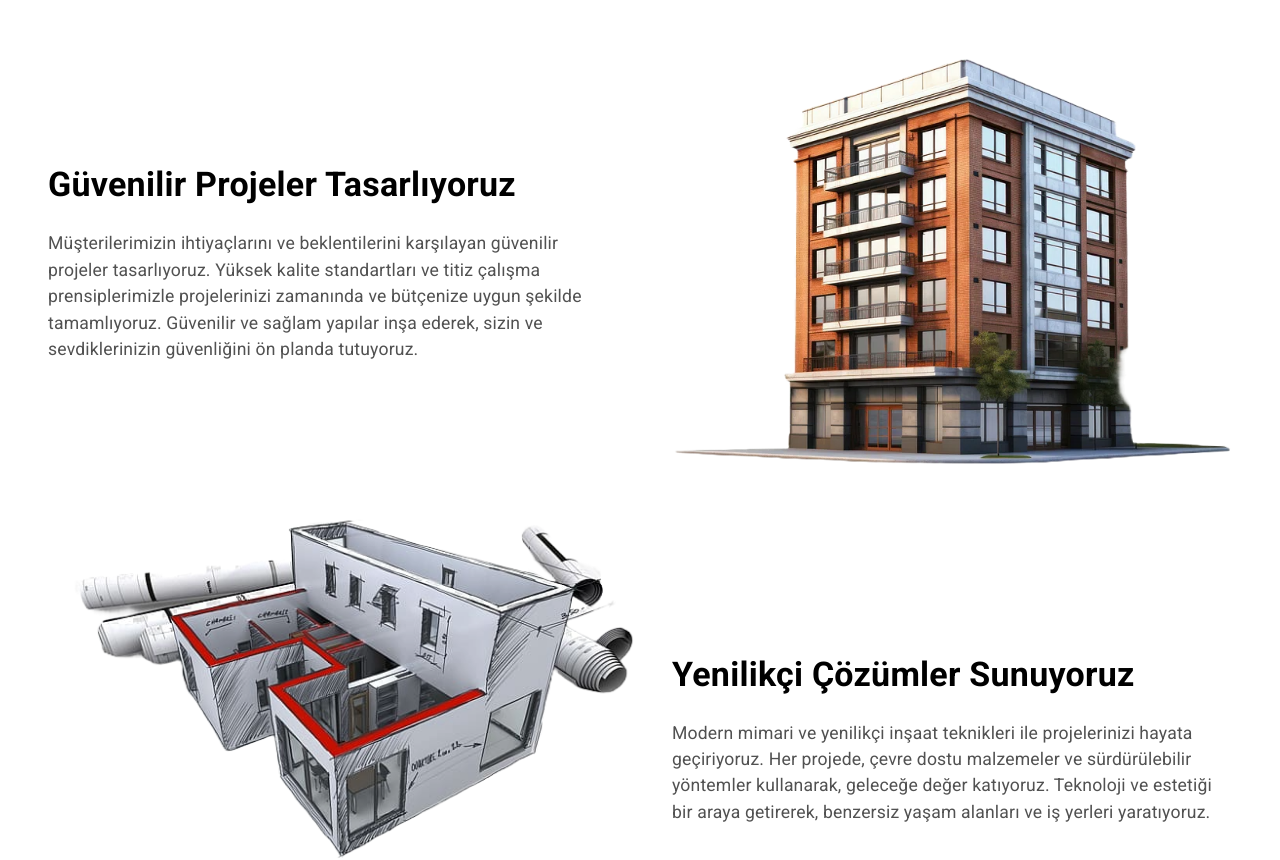
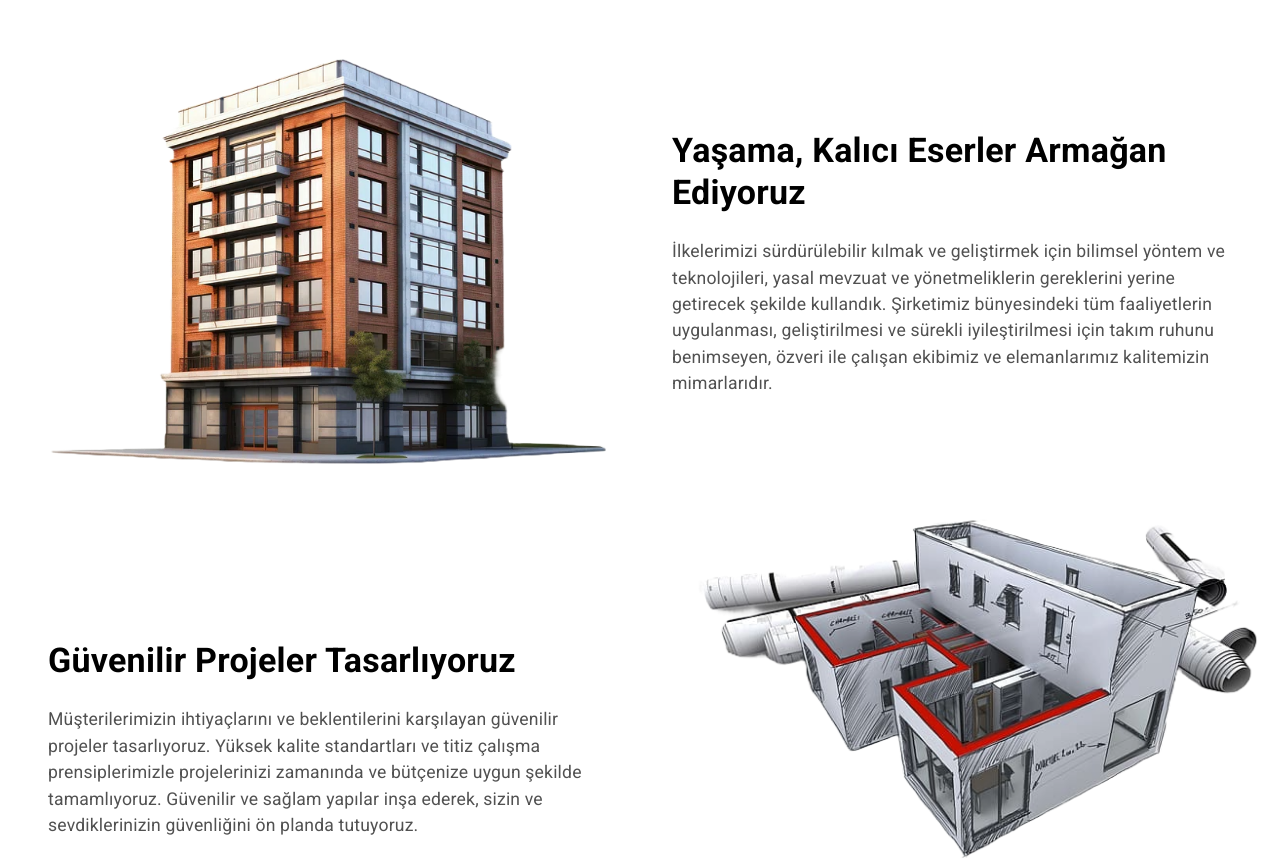
Before and after one commit to leanardos/paye-yatirim, a React (Create React App) app: page / in a window 1280 px wide. Shown: the part 860-1720 px from the top of the page. Built offline with nearby package versions, Linux system fonts and the light colour scheme.

Commit message:
content update

```diff
--- a/src/components/GetStarted.jsx
+++ b/src/components/GetStarted.jsx
@@ -8,6 +8,7 @@ import {
 import Title from './Title'
 import imgDetail from '../assets/file.png';
 import imgDetail2 from '../assets/building6.png';
+import imgDetail3 from '../assets/construction.png';
 
 
 const GetStarted = () => {
@@ -35,6 +36,37 @@ const GetStarted = () => {
 
         }}
         >
+              <Grid item xs={12} sm={4} md={6}>
+                <img src={imgDetail} alt=""
+                style={{
+                    width: '100%',
+                }}
+                />
+            </Grid>
+
+            <CustomGridItem item xs={12} sm={8} md={6}
+            component = 'section'
+
+            >
+                <Box component='article'
+                sx={{
+                    px: 4,
+                }}
+                >
+                    <Title
+                    text={
+                        'Yaşama, Kalıcı Eserler Armağan Ediyoruz'
+                    }
+                    textAlign={'start'}
+                    />
+                    <CustomTypography>
+                    İlkelerimizi sürdürülebilir kılmak ve geliştirmek için bilimsel yöntem ve teknolojileri, yasal mevzuat ve yönetmeliklerin gereklerini yerine getirecek şekilde kullandık.
+                    Şirketimiz bünyesindeki tüm faaliyetlerin uygulanması, geliştirilmesi ve sürekli iyileştirilmesi için takım ruhunu benimseyen, özveri ile çalışan ekibimiz ve elemanlarımız kalitemizin mimarlarıdır.
+                    </CustomTypography>
+                </Box>
+
+            </CustomGridItem>
+
             <CustomGridItem item xs={12} sm={8} md={6}
             component = 'section'
 
@@ -60,7 +92,7 @@ const GetStarted = () => {
             </CustomGridItem>
 
             <Grid item xs={12} sm={4} md={6}>
-                <img src={imgDetail} alt=""
+                <img src={imgDetail2} alt=""
                 style={{
                     width: '100%',
                 }}
@@ -72,7 +104,7 @@ const GetStarted = () => {
                 order: {xs: 4, sm: 4, md: 3}
             }}
             >
-                <img src={imgDetail2} alt=""
+                <img src={imgDetail3} alt=""
                 style={{
                     width: "100%",
                 }}
```
Also changed, not shown: src/assets/construction.png (added).
